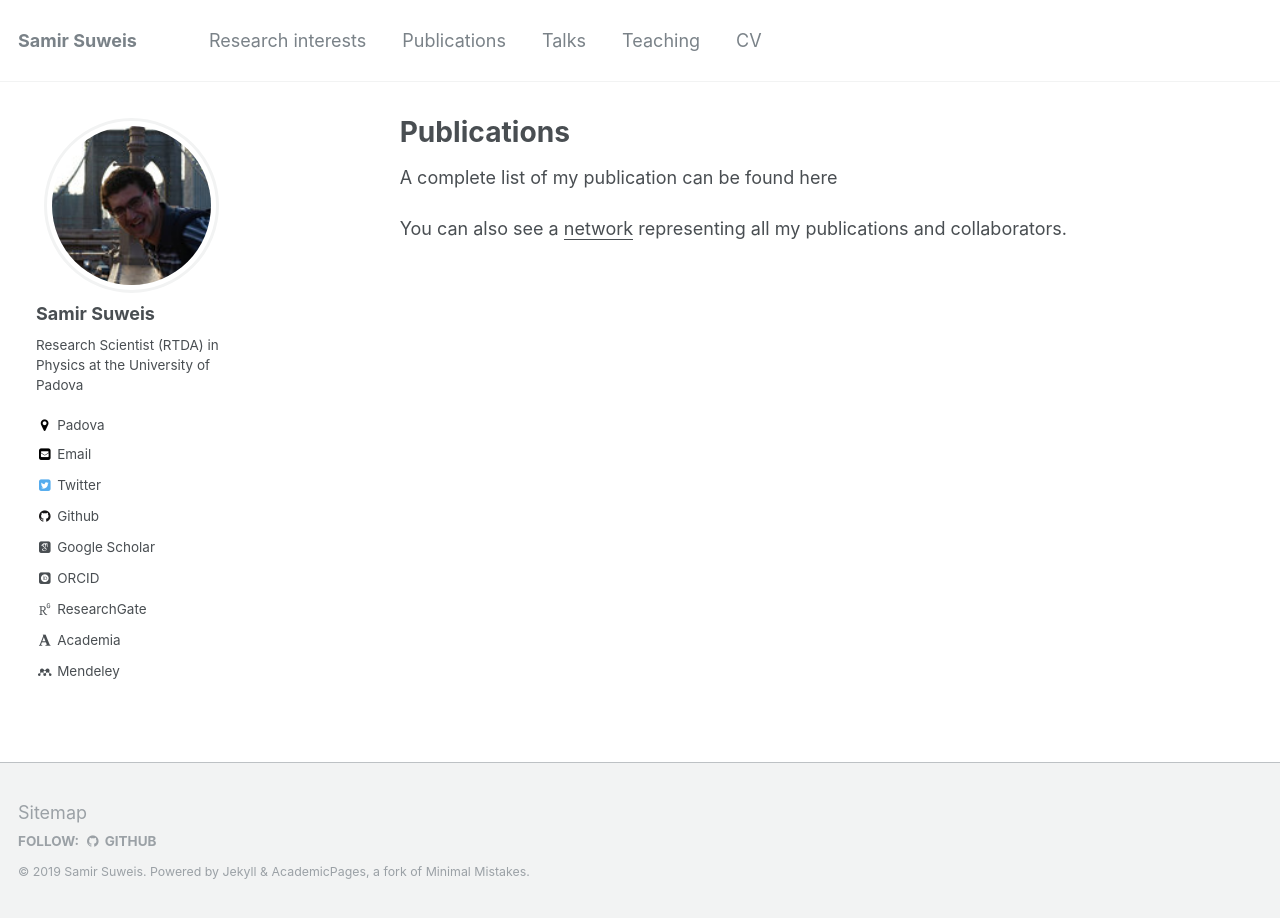
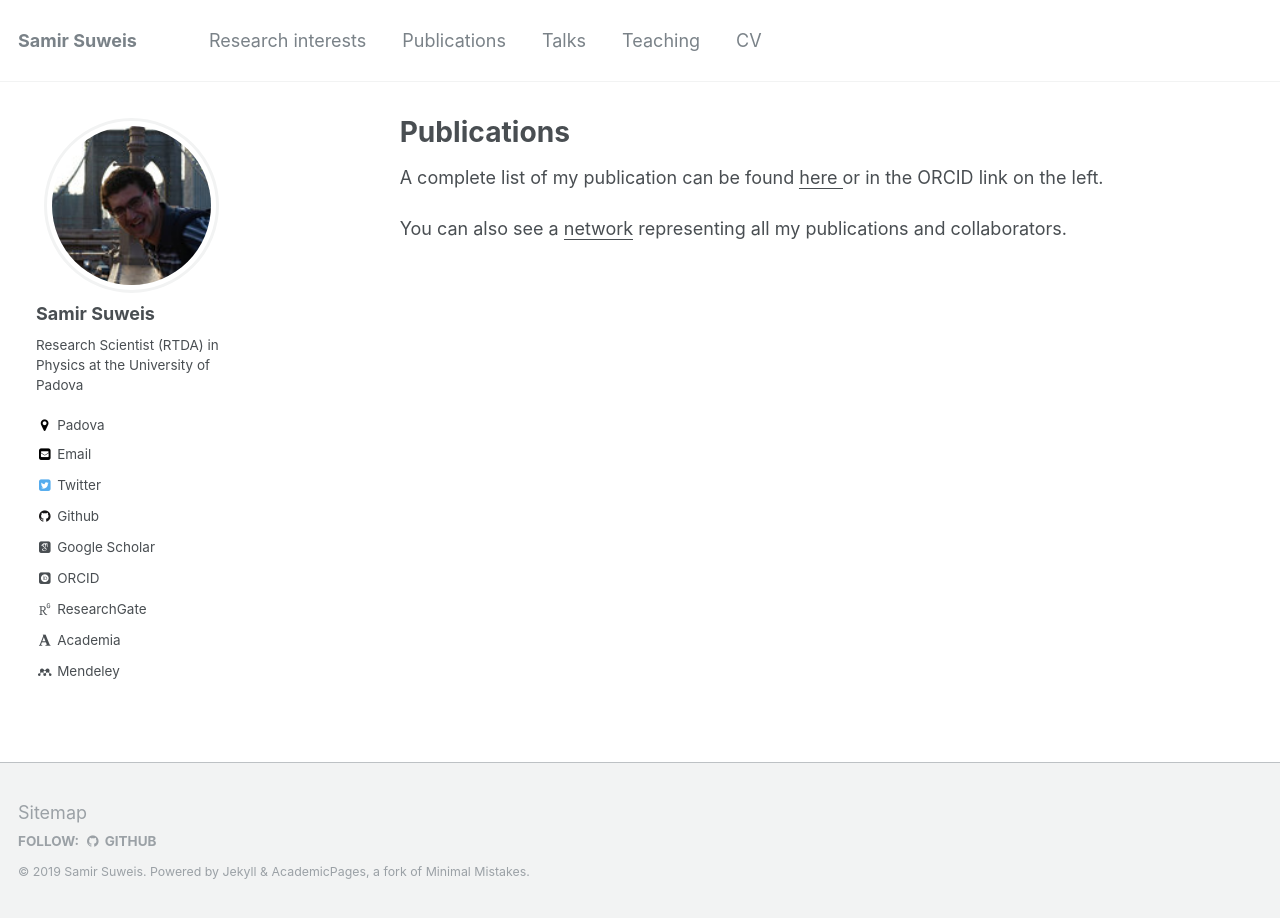
Before and after one commit to suweis/suweis.github.io, a Jekyll site: the page built from _pages/publications.md, in a window 1280 px wide. Built offline with Jekyll 4.4.1, drawn with Linux system fonts in a browser that asks for light colours; nearby versions of some CDN libraries; some web fonts are replaced.

Commit message:
Update publications.md

```diff
--- a/_pages/publications.md
+++ b/_pages/publications.md
@@ -4,7 +4,7 @@ title: "Publications"
 permalink: /publications/
 author_profile: true
 ---
-<p> A complete list of my publication can be found <a href="https://scholar.google.it/citations?user=oorpe-wAAAAJ&hl=it"> here </a>
+<p> A complete list of my publication can be found <a href="https://scholar.google.it/citations?user=oorpe-wAAAAJ&hl=it"> <u> here </u> </a> or in the ORCID link on the left.
 
 <p>You can also see a <u><a href="/publications/collab_network.html">network</a></u> representing all my publications and collaborators.</p>
 
```
